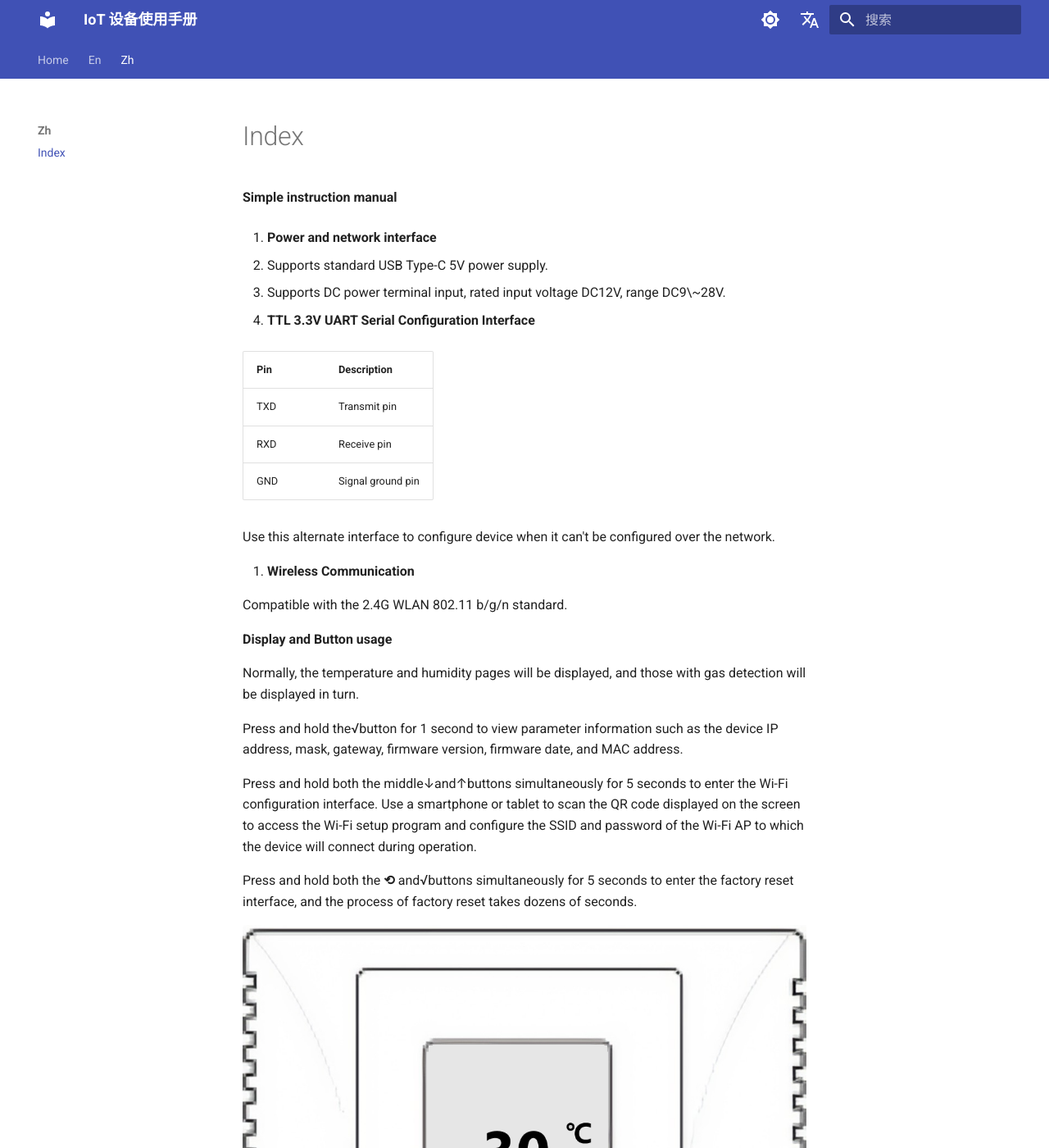
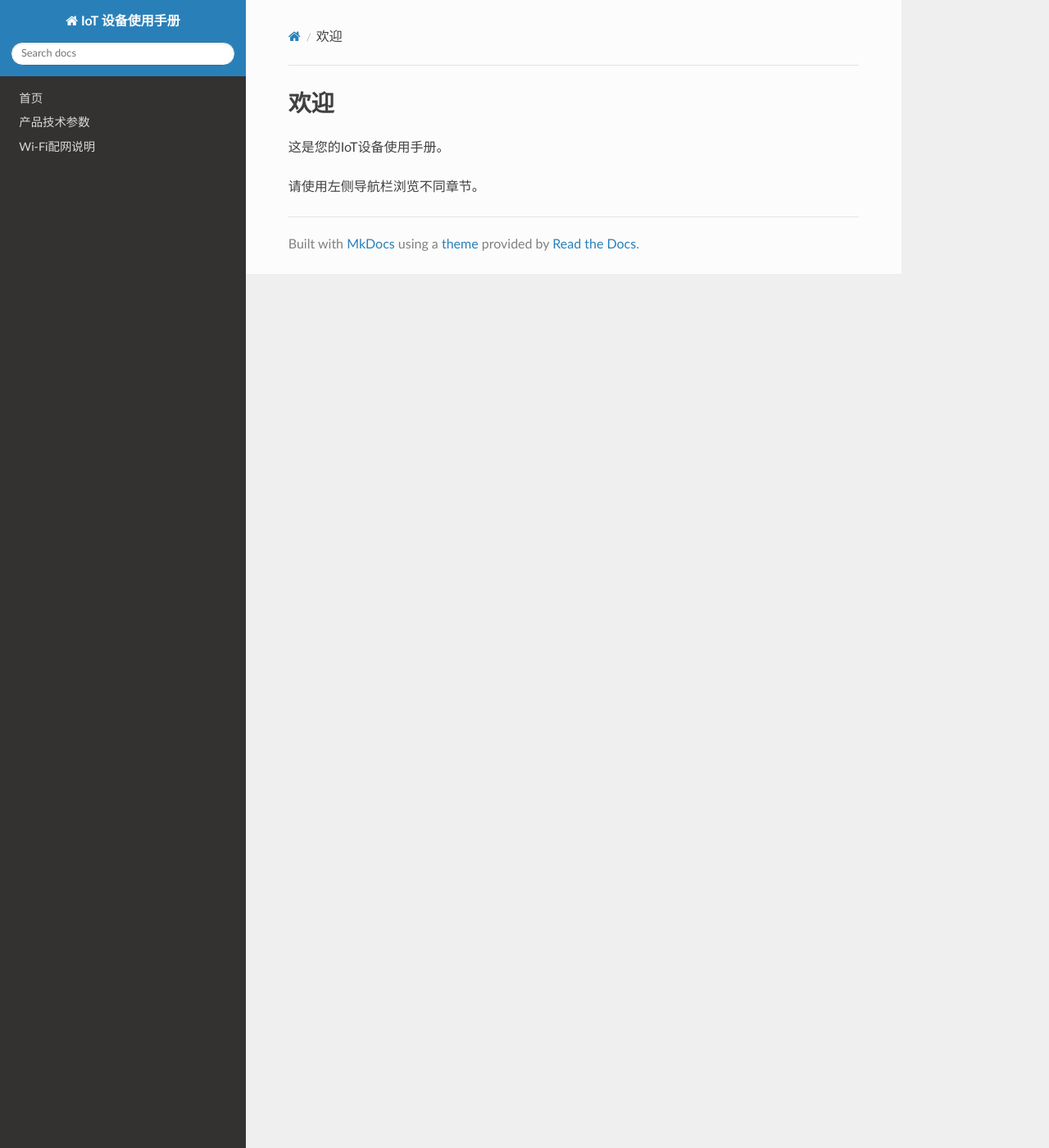
Before and after one commit to laosong-IMF/wthm_docs, an MkDocs documentation site: the page built from docs/zh/index.md, in a window 1280 px wide and 1400 px high. Shown: the whole window at 82% size. Built offline with MkDocs 1.6.1, drawn with Linux system fonts in a browser that asks for light colours; nearby versions of some CDN libraries; comment, search, counter and statistics services are not loaded; some of the changed text lies outside the part shown.

Commit message:
Switch to readthedocs theme and restructure chapters

```diff
--- a/docs/requirements.txt
+++ b/docs/requirements.txt
@@ -1,2 +1 @@
 mkdocs
-mkdocs-material
--- a/docs/zh/index.md
+++ b/docs/zh/index.md
@@ -1,77 +1,5 @@
-**Simple instruction manual**
+# 欢迎
 
-1.  **Power and network interface**
+这是您的IoT设备使用手册。
 
-- Supports standard USB Type-C 5V power supply.
-
-- Supports DC power terminal input, rated input voltage DC12V, range DC9\~28V.
-
-2.  **TTL 3.3V UART Serial Configuration Interface**
-
-| Pin | Description |
-|-----|------------|
-| TXD | Transmit pin |
-| RXD | Receive pin |
-| GND | Signal ground pin |
-
-Use this alternate interface to configure device when it can't be configured over the network.
-
-3.  **Wireless Communication**
-
-Compatible with the 2.4G WLAN 802.11 b/g/n standard.
-
-**Display and Button usage**
-
-Normally, the temperature and humidity pages will be displayed, and those with gas detection will be displayed in turn.
-
-Press and hold the√button for 1 second to view parameter information such as the device IP address, mask, gateway, firmware version, firmware date, and MAC address.
-
-Press and hold both the middle↓and↑buttons simultaneously for 5 seconds to enter the Wi-Fi configuration interface. Use a smartphone or tablet to scan the QR code displayed on the screen to access the Wi-Fi setup program and configure the SSID and password of the Wi-Fi AP to which the device will connect during operation.
-
-Press and hold both the **⟲** and√buttons simultaneously for 5 seconds to enter the factory reset interface, and the process of factory reset takes dozens of seconds.
-
-![NTHM面板灰2](../assets/media/image1.png){width="1.8506944444444444in"
-height="1.8506944444444444in"}
-![NTHM面板IP](../assets/media/image2.png){width="1.8506944444444444in"
-height="1.8506944444444444in"}
-![NTHM面板出厂](../assets/media/image3.png){width="1.8506944444444444in"
-height="1.8506944444444444in"}
-
-**接线说明**
-
-4.  **电源供电**
-
-- 支持标准USB Type-C 5V供电。
-
-- 支持DC电源端子供电，额定输入电压DC12V，范围DC9\~28V。
-
-5.  **TTL 3.3V uart串行配置接口**
-
-| 引脚 | 功能描述 |
-|------|----------|
-| TXD  | Transmit pin |
-| RXD  | Receive pin |
-| GND  | Signal ground pin |
-
-当无法通过网络配置设备时，使用此备用接口配置和调试设备。
-
-6.  **无线通讯**
-
-Compatible with 2.4G WLAN 802.11 b/g/n standard。
-
-**屏幕和按键说明**
-
-常规显示模式下，设备液晶屏上显示温度、湿度参数值。当配备不同的空气质量传感器，如CO2，TVOC等，会依次显示各项空气质量监测值。
-
-按住√按键1s查看设备IP地址、掩码、网关、固件版本、固件日期、MAC等参数信息。
-
-同时按住中间的↓和↑按键5秒钟进入Wi-Fi配网界面，用手机或Pad扫描屏幕上显示的二维码进入Wi-Fi配网程序，设置设备运行时所要连接的Wi-Fi AP的SSID和密码信息。
-
-同时按住两侧的**⟲**和√按键5秒钟进入恢复出厂设置界面。设置恢复出厂设置并重启整个过程持续约十来秒。
-
-![NTHM面板](../assets/media/image4.png){width="1.8506944444444444in"
-height="1.8506944444444444in"}
-![NTHM面板掩码](../assets/media/image5.png){width="1.8506944444444444in"
-height="1.8506944444444444in"}
-![NTHM面板出厂](../assets/media/image6.png){width="1.8506944444444444in"
-height="1.8506944444444444in"}
+请使用左侧导航栏浏览不同章节。
--- a/mkdocs.yml
+++ b/mkdocs.yml
@@ -3,30 +3,13 @@ site_name: "IoT 设备使用手册"
 site_url: "https://laosong-IMF.github.io/wthm_dosc/" # 请替换成您的 URL
 
 theme:
-  name: material
+  name: readthedocs
   language: zh
-  features:
-    - navigation.tabs
-    - navigation.top
-    - search.suggest
-  palette:
-    - scheme: default
-      toggle:
-        icon: material/brightness-7
-        name: 切换到暗色模式
-    - scheme: slate
-      toggle:
-        icon: material/brightness-4
-        name: 切换到亮色模式
 
-extra:
-  alternate:
-    - name: English
-      link: /en/
-      lang: en
-    - name: 中文
-      link: /zh/
-      lang: zh
+nav:
+  - 首页: index.md
+  - 产品技术参数: product-specs.md
+  - Wi-Fi配网说明: wifi-setup.md
 
 plugins:
   - search
```
Also changed, not shown: docs/zh/product-specs.md (added, +25 -0 lines), docs/zh/wifi-setup.md (added, +16 -0 lines).
